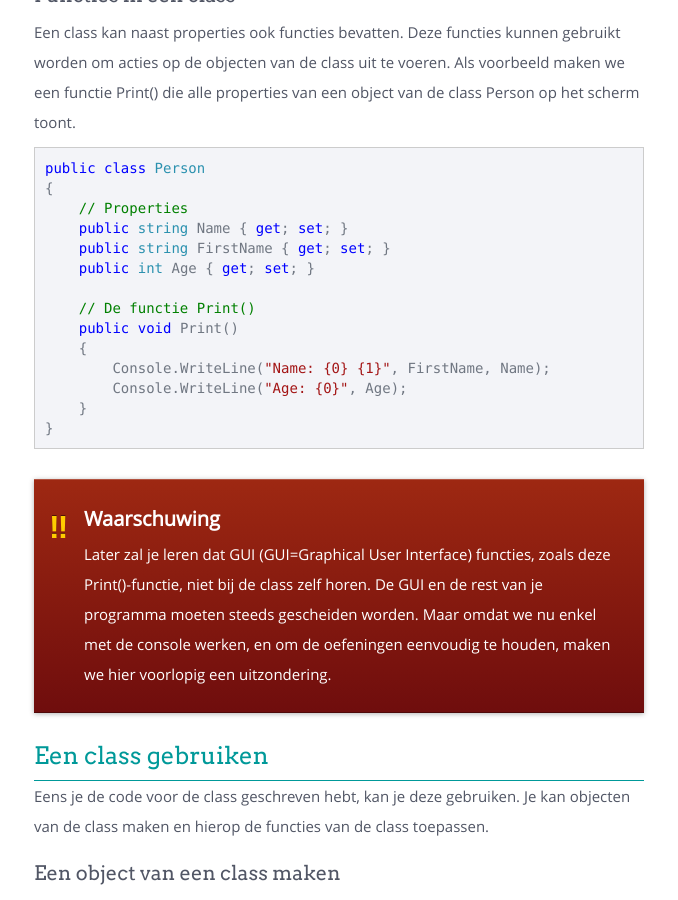
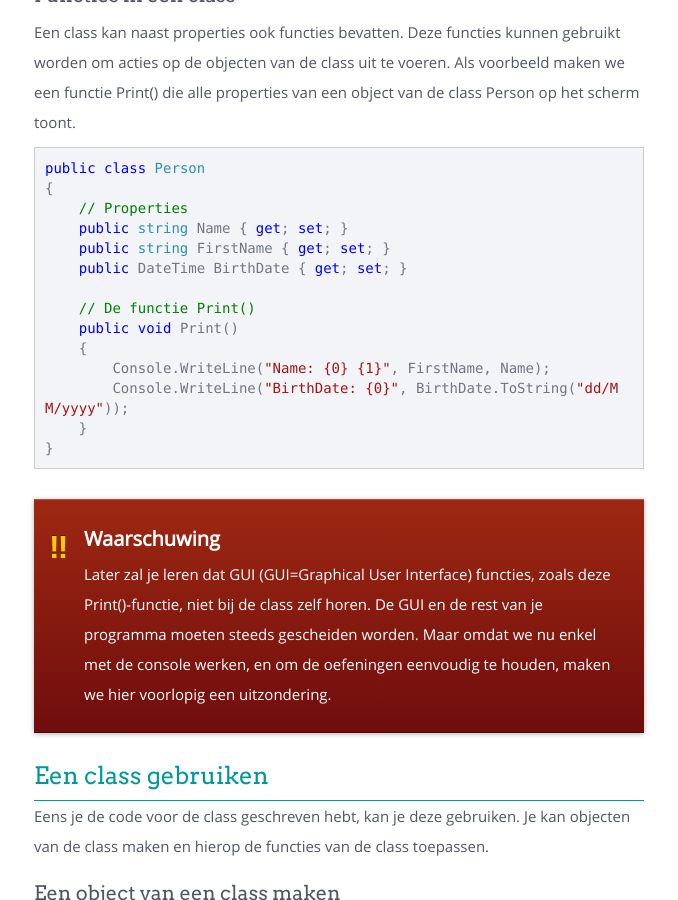
Before and after one commit to sma-it/sma-it.github.io, a Jekyll site: the page built from modules/advanced/_posts/2000-01-01-Class_Intro.md, in a window 1280 px wide and 900 px high, scrolled down 2380 px. Shown: the whole window, without its empty margins (381-1059 px from the left). Built offline with Jekyll 4.4.1, drawn with Linux system fonts in a browser that asks for light colours; nearby versions of some CDN libraries; some of the changed text lies outside the part shown.

Commit message:
Changed property Age to BirthDate (makes more sense)

````diff
--- a/modules/advanced/_posts/2000-01-01-Class_Intro.md
+++ b/modules/advanced/_posts/2000-01-01-Class_Intro.md
@@ -62,13 +62,13 @@ public class Person
     // Properties
     public string Name { get; set; }
     public string FirstName { get; set; }
-    public int Age { get; set; }
+    public DateTime BirthDate { get; set; }
 
     // De functie Print()
     public void Print()
     {
         Console.WriteLine("Name: {0} {1}", FirstName, Name);
-        Console.WriteLine("Age: {0}", Age);
+        Console.WriteLine("BirthDate: {0}", BirthDate.ToString("dd/MM/yyyy"));
     }
 }
 ```
@@ -119,12 +119,12 @@ public class Program
         //Initialisatie object person1
         person1.FirstName = "Steve";
         person1.Name = "Jobs";
-        person1.Age = 56;
+        person1.BirthDate = new DateTime(1955, 02, 24);
 
         //Initialisatie object person2
         person2.FirstName = "Bill";
         person2.Name = "Gates";
-        person2.Age = 68;
+        person2.BirthDate = new DateTime(1955, 10, 28);
 
         //De objecten person1 en person2 op het scherm tonen d.m.v.
         //de functie Print() van de class Person
````
